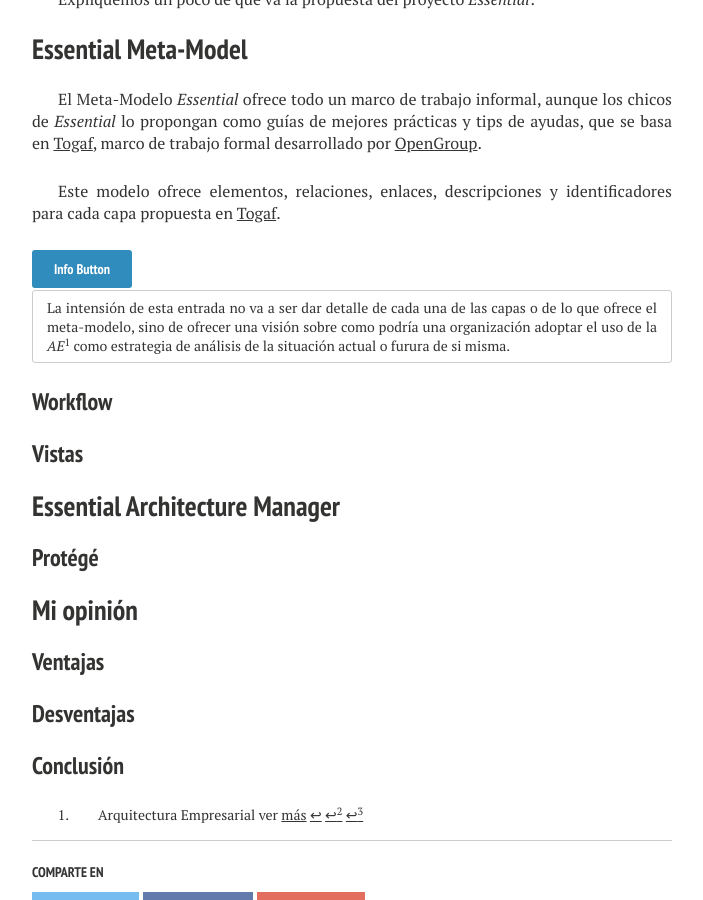
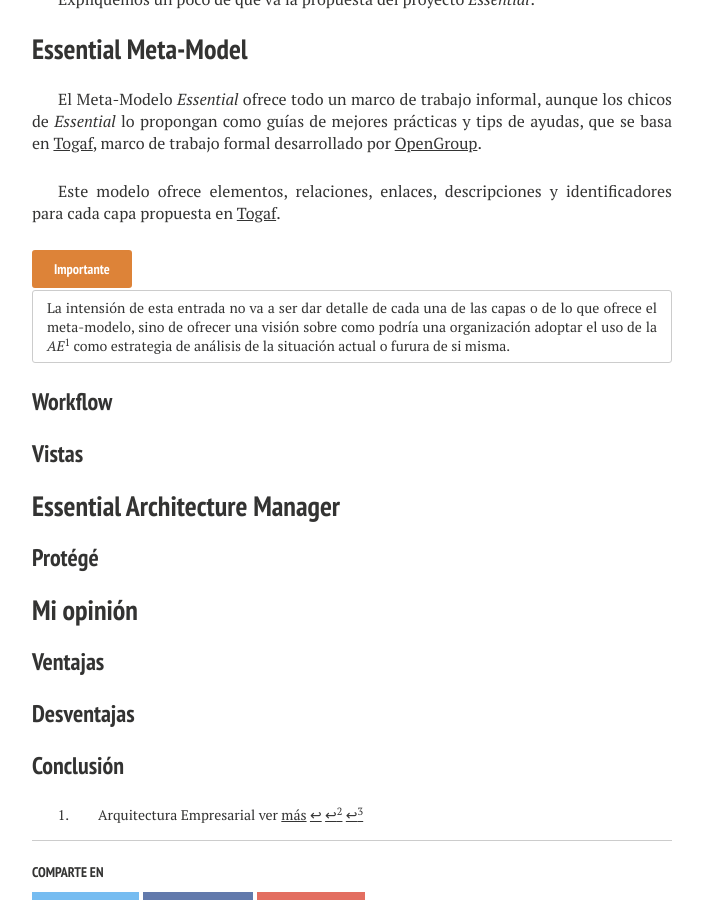
Before and after one commit to RafaAguilar/RafaAguilar.github.io, a Jekyll site: the page built from _posts/2015-03-27-meta-modelo-de-essential-architecture.markdown, in a window 1280 px wide and 900 px high, scrolled down 710 px. Shown: the whole window, without its empty margins (288-991 px from the left). Built offline with Jekyll 4.4.1, drawn with Linux system fonts in a browser that asks for light colours; nearby versions of some CDN libraries; comment, search, counter and statistics services are not loaded.

Commit message:
Changing button style

```diff
--- a/_posts/2015-03-27-meta-modelo-de-essential-architecture.markdown
+++ b/_posts/2015-03-27-meta-modelo-de-essential-architecture.markdown
@@ -25,11 +25,15 @@
 
 Este modelo ofrece elementos, relaciones, enlaces, descripciones y identificadores para cada capa propuesta en [Togaf][togaf].
 
-<div markdown="0"><a href="#" class="btn btn-info">Info Button</a></div>
+<div markdown="0"><a href="#" class="btn btn-warning">Importante</a></div>
+
 La intensión de esta entrada no va a ser dar detalle de cada una de las capas o de lo que ofrece el meta-modelo, sino de ofrecer una visión sobre como podría una organización adoptar el uso de la *AE*[^1] como estrategia de análisis de la situación actual o furura de si misma.
 {: .notice}
 
 ###Workflow
+
+
+
 ###Vistas
 ##Essential Architecture Manager
 ###Protégé
```
